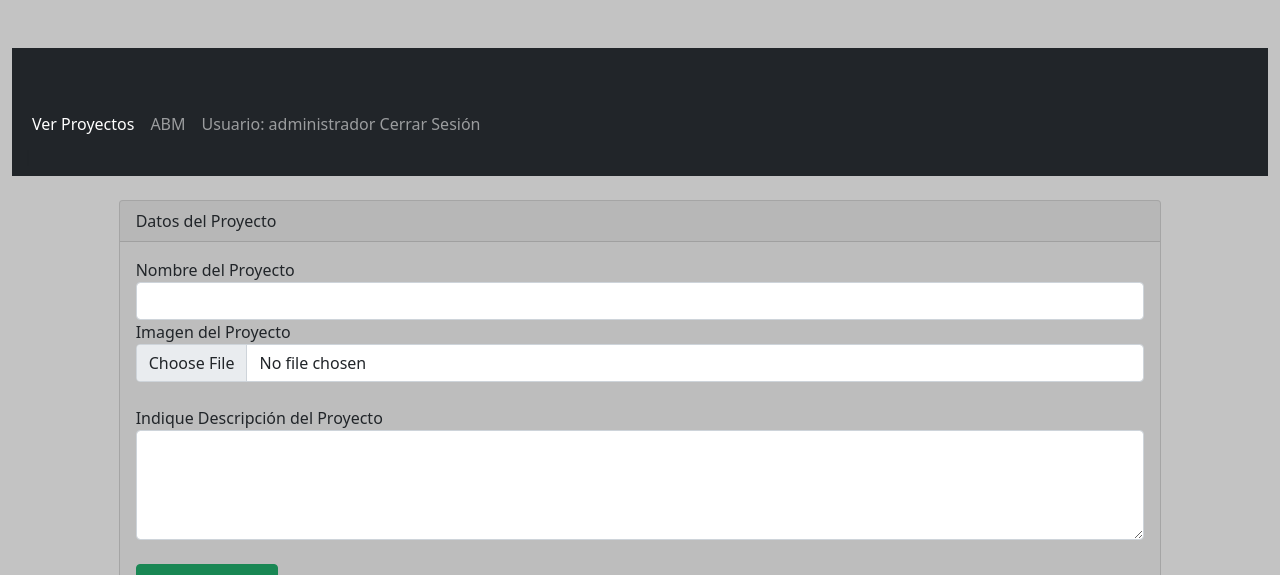
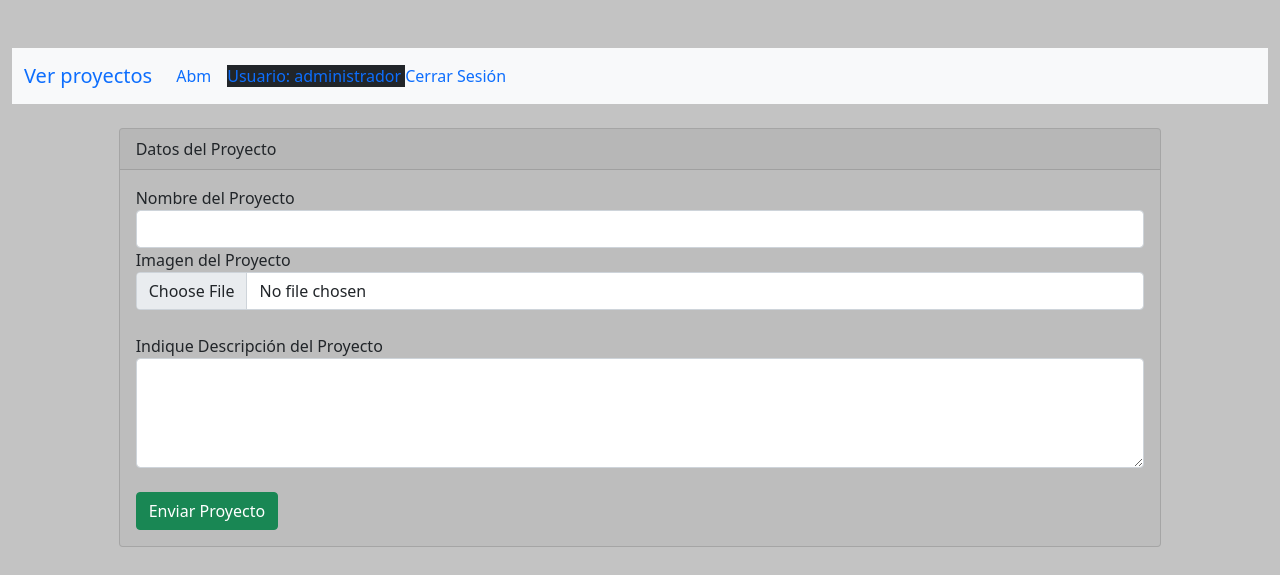
Before and after one commit to giselemilagros88/crud_php, a PHP site: page /galeria.php in a window 1280 px wide. Shown: the top 575 px of the page. Run offline with PHP 8.4, Linux system fonts and the light colour scheme; the visitor is signed in with stand-in values (Sample User, id 1); data comes from the database, SQL or seed files in the repository; grey boxes are pictures that could not be loaded.

Commit message:
actualizacion del header

```diff
--- a/header.php
+++ b/header.php
@@ -54,23 +54,22 @@
 </head>
 <body>
 <div class="container-fluid mt-5">
-    <nav class="navbar navbar-expand-lg  navbar-dark bg-dark">
-        <div class="container-fluid mt-5">
-
-            <div class="collapse navbar-collapse" id="navbarText">
+    <nav class="navbar navbar-expand-lg bg-light">
+        <div class="container-fluid">
+            <a class="navbar-brand" href="index_admin.php">Ver proyectos</a>
+            <button class="navbar-toggler" type="button" data-bs-toggle="collapse" data-bs-target="#navbarSupportedContent" aria-controls="navbarSupportedContent" aria-expanded="false" aria-label="Toggle navigation">
+            <span class="navbar-toggler-icon"></span>
+            </button>
+            <div class="collapse navbar-collapse" id="navbarSupportedContent">
                 <ul class="navbar-nav me-auto mb-2 mb-lg-0">
                     <li class="nav-item">
-                      <a class="nav-link active" aria-current="page" href="index_admin.php">Ver Proyectos</a> |
+                    <a class="nav-link active" aria-current="page"  href="galeria.php">Abm</a>
                     </li>
                     <li class="nav-item">
-                      <a class="nav-link" href="galeria.php">ABM</a>
+                    <a class="nav-link" href="cerrar.php"><span class="bg-dark">Usuario: <?php echo $_SESSION['usuario'] ?> </span>  Cerrar Sesión</a>
                     </li>
-                    <li class="nav-item">
 
-                      <a class="nav-link" href="cerrar.php"><span class="bg-dark">Usuario: <?php echo $_SESSION['usuario'] ?> </span>  Cerrar Sesión</a>
-                    </li>
                 </ul>
-
             </div>
         </div>
     </nav>
```
